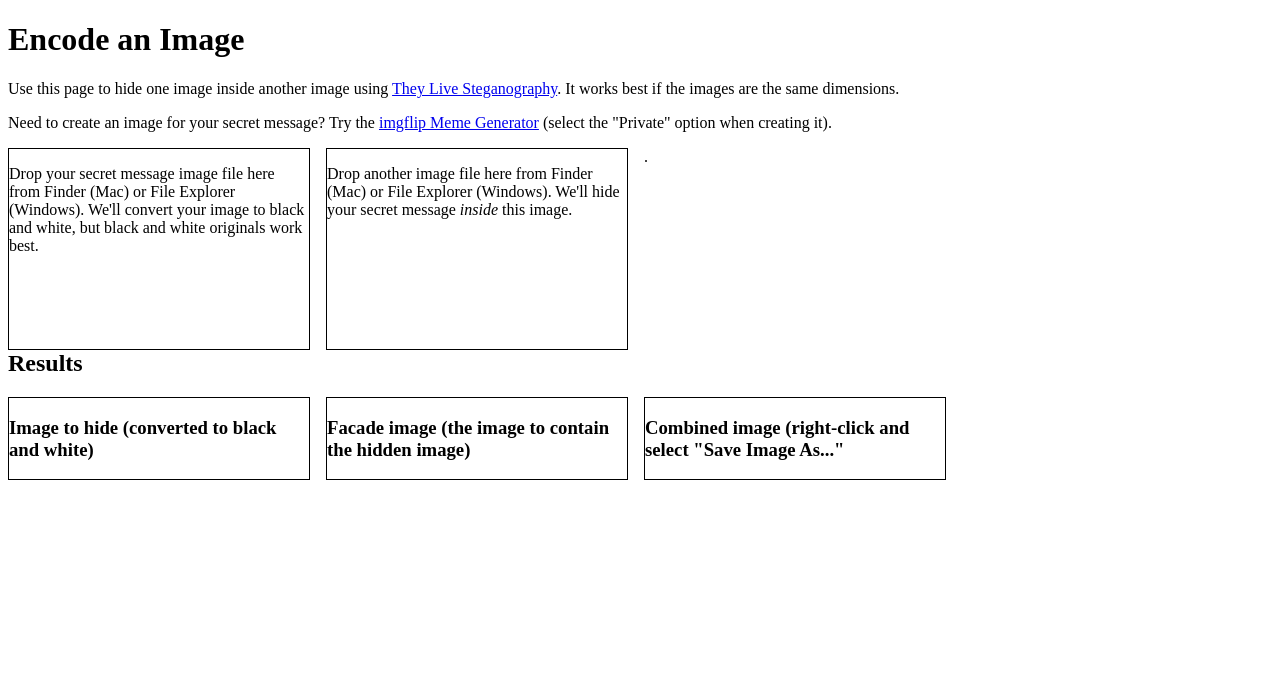
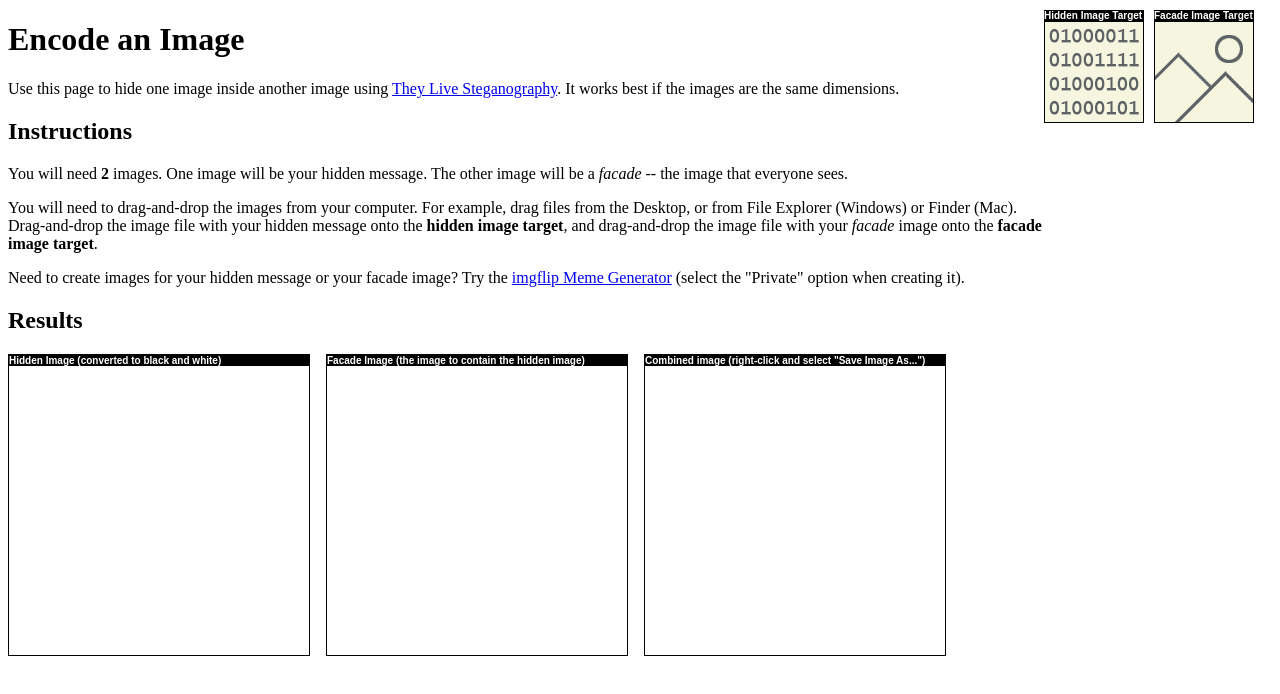
Before and after one commit to cherdt/simple-steganography, a plain HTML site: page encode.html in a window 1280 px wide. Drawn offline with Linux system fonts and the light colour scheme.

Commit message:
Drop targets now used fixed positioning

```diff
--- a/css/decode.css
+++ b/css/decode.css
@@ -1,5 +1,12 @@
 body {
-	font-family: sans-serif;
+	padding-right:230px;
+}
+
+h3 {
+	background-color: black;
+	color:white;
+	font-family: arial, helvetica, sans-serif;
+	margin-bottom: 0px;
 }
 
 div#input {
@@ -10,6 +17,9 @@ div#input {
 	border: 2px solid #666;
 	float: right;
 	min-height: 200px;
+	position: fixed;
+	top: 10px;
+	right: 10px;
 	width: 200px;
 }
 
--- a/css/encode.css
+++ b/css/encode.css
@@ -1,14 +1,50 @@
+body {
+	padding-right:230px;
+}
+
 h2 {
 	clear: both;
 }
 
-div#facadedrop,
-div#codedrop {
+#facadedrop,
+#codedrop {
     border: 1px solid black;
-    float: left;
+    min-height: 100px;
+}
+
+#codeContainer,
+#facadeContainer {
+    float: right;
     margin-right: 1em;
-    min-height: 200px;
-    width: 300px;
+    position: fixed;
+    top:10px;
+    width: 100px;
+}
+
+h3,
+#codeData,
+#facadeData {
+	background-color: black;
+	color: white;
+	font-family: arial, helvetica, sans-serif;
+	font-size: x-small;
+	margin: 0em;
+}
+
+#codeContainer {
+	right: 120px;
+}
+
+#facadeContainer {
+	right: 10px;
+}
+
+#codedrop {
+	background-image: url(../images/code_100x100.png);
+}
+
+#facadedrop {
+	background-image: url(../images/facade_100x100.png);
 }
 
 #facade,
@@ -17,5 +53,6 @@ div#codedrop {
 	border:1px solid black;
 	float: left;
 	margin-right: 1em;
+	min-height: 300px;
 	width: 300px;
 }
--- a/encode.html
+++ b/encode.html
@@ -10,30 +10,41 @@
 <body>
 
 <h1>Encode an Image</h1>
-<p>Use this page to hide one image inside another image using <a href="/chris/steganography/">They Live Steganography</a>. It works best if the images are the same dimensions.</p>
+<p>Use this page to hide one image inside another image using <a href="index.html">They Live Steganography</a>. It works best if the images are the same dimensions.</p>
 
-<p>Need to create an image for your secret message? Try the <a href="https://imgflip.com/memegenerator">imgflip Meme Generator</a> (select the "Private" option when creating it).</p>.
+<h2>Instructions</h2>
+<p>You will need <strong>2</strong> images. One image will be your hidden message. The other image will be a <em>facade</em> -- the image that everyone sees.</p>
 
+<p>You will need to drag-and-drop the images from your computer. For example, drag files from the Desktop, or from File Explorer (Windows) or Finder (Mac). Drag-and-drop the image file with your hidden message onto the <strong>hidden image target</strong>, and drag-and-drop the image file with your <em>facade</em> image onto the <strong>facade image target</strong>.</p>
+
+<p>Need to create images for your hidden message or your facade image? Try the <a href="https://imgflip.com/memegenerator">imgflip Meme Generator</a> (select the "Private" option when creating it).</p>
+
+<div id="codeContainer">
+  <h3>Hidden Image Target</h3>
   <div id="codedrop"
        ondragenter="document.getElementById('codedrop').textContent = ''; event.stopPropagation(); event.preventDefault();"
        ondragover="event.stopPropagation(); event.preventDefault();"
        ondrop="event.stopPropagation(); event.preventDefault();
        THEYLIVE.codedrop(event);">
-     <p>Drop your secret message image file here from Finder (Mac) or File Explorer (Windows). We'll convert your image to black and white, but black and white originals work best.</p>
+  </div>
+  <div id="codeData"></div>
 </div>
 
+<div id="facadeContainer">
+  <h3>Facade Image Target</h3>
   <div id="facadedrop"
        ondragenter="document.getElementById('facadedrop').textContent = ''; event.stopPropagation(); event.preventDefault();"
        ondragover="event.stopPropagation(); event.preventDefault();"
        ondrop="event.stopPropagation(); event.preventDefault();
        THEYLIVE.facadedrop(event);">
-     <p>Drop another image file here from Finder (Mac) or File Explorer (Windows). We'll hide your secret message <em>inside</em> this image.</p>
+  </div>
+  <div id="facadeData"></div>
 </div>
 
 <h2>Results</h2>
-<div id="code"><h3>Image to hide (converted to black and white)</h3></div>
-<div id="facade"><h3>Facade image (the image to contain the hidden image)</h3></div>
-<div id="result"><h3>Combined image (right-click and select "Save Image As..."</h3></div>
+<div id="code"><h3>Hidden Image (converted to black and white)</h3></div>
+<div id="facade"><h3>Facade Image (the image to contain the hidden image)</h3></div>
+<div id="result"><h3>Combined image (right-click and select "Save Image As...")</h3></div>
 
 <script src="js/encode.js"></script>
 <script>
--- a/js/encode.js
+++ b/js/encode.js
@@ -30,32 +30,26 @@ var THEYLIVE = {
         "use strict";
         var dt = event.dataTransfer;
         var files = dt.files;
-
         var count = files.length;
         var i;
-        if (count !== 1) {
-            console.log("Expected just 1 file.");
-        }
-        console.log(event);
 
-        this.output("File Count: " + count + "\n", event.target);
+        this.output("File Count: " + count + "\n", event.target, true);
 
         for (i = 0; i < files.length; i += 1) {
-            console.log("Type of " + i + ": " + dt.types[i]);
-            console.log("Item of " + i + ": " + dt.items[i]);
-
             this.loadimg(files[i], event.target.id);
-
-            this.output(" File " + i + ":\n(" + (typeof files[i]) + ") : <" + files[i] + " > " +
-                    files[i].name + " " + files[i].size + "\n", event.target);
-
+            this.output(files[i].name + "\n", event.target);
         }
     },
 
-    output: function (text, target) {
+    output: function (text, target, clear = false) {
         "use strict";
-        target.textContent += text;
-        //dump(text);
+        var newTarget = document.getElementById((target.id).replace("drop", "Data"));
+        if (clear) {
+            newTarget.textContent = text;
+        } else {
+            newTarget.textContent += text;
+        }
+        newTarget.textContent += "\n";
     },
 
     onebit: function (cnvs) {
@@ -80,20 +74,17 @@ var THEYLIVE = {
 
     combineImages: function (canvasCode, canvasFacade) {
         "use strict";
-        console.log("combine");
         var canvas = document.createElement("canvas");
+        var context, i, hiddenData, imgData;
         // The new canvas needs to be the size of the facade
         canvas.width = canvasFacade.width;
         canvas.height = canvasFacade.height;
-
-
-        var context = canvas.getContext('2d');
-        var i;
+        context = canvas.getContext('2d');
         context.drawImage(canvasFacade, 0, 0);
         document.getElementById("result").appendChild(canvas);
 
-        var hiddenData = canvasCode.getContext('2d').getImageData(0, 0, 200, 200);
-        var imgData = canvasFacade.getContext('2d').getImageData(0, 0, 200, 200);
+        hiddenData = canvasCode.getContext('2d').getImageData(0, 0, 200, 200);
+        imgData = canvasFacade.getContext('2d').getImageData(0, 0, 200, 200);
 
         for (i = 0; i < imgData.data.length; i = i + 4) {
             // If the hiddenData value is 0 (black) we want the 1-bit to be black
@@ -114,7 +105,6 @@ var THEYLIVE = {
         Promise.all([
             createImageBitmap(file)
         ]).then(function (sprites) {
-            console.log(sprites[0]);
             var canvasTemp;
             canvasTemp = document.createElement("canvas");
             canvasTemp.id = iid.replace("drop", "Canvas");
```
Also changed, not shown: decode.html (+1 -1 lines), index.html (+2 -1 lines), images/code_100x100.png (added), images/facade_100x100.png (added). Lines whose indentation alone changed are shown as unchanged.
